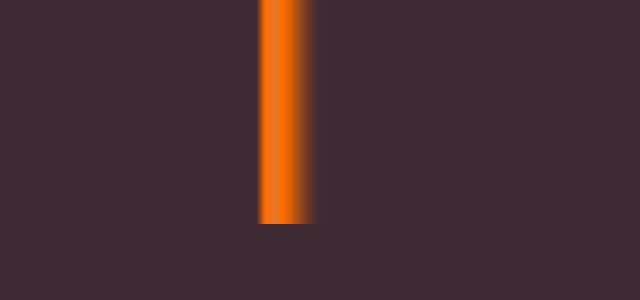
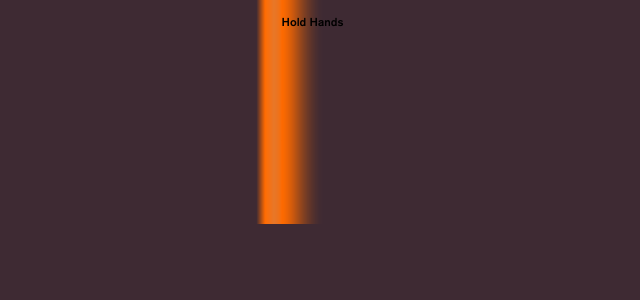
Before and after one commit to holdhandsresidenz/website2, a Vue app: page / in a window 1280 px wide. Shown: the top 300 px of the page, without its empty margins (0-640 px from the left). Built offline with nearby package versions, Linux system fonts and the light colour scheme.

Commit message:
box title

```diff
--- a/src/App.vue
+++ b/src/App.vue
@@ -44,6 +44,9 @@ export default {
 </script>
 
 <style>
+.inline{
+  display: inline;
+}
 .grey {
  background:  #b2b2b2
 }
@@ -55,6 +58,7 @@ html,body {
   font-family: Akzi;
   line-height: 200%;
   font-size: 0.9vw;
+
 }
 *::-webkit-scrollbar {
   width: 11px;
@@ -77,5 +81,14 @@ html,body {
   font-family: 'Narr';
   src: url("assets/fonts/Arial-Narrow.woff") format("woff");
 }
-
+@media all and (min-width: 1920px) {
+  html,body {
+    font-size: 14px;
+  }
+}
+@media all and (max-width: 1000px) {
+  html,body {
+    font-size: 11px;
+  }
+}
 </style>
--- a/src/components/TextBox.vue
+++ b/src/components/TextBox.vue
@@ -3,28 +3,48 @@
       @mouseenter="mouseenter"
       @mouseleave="mouseleave"
       v-bind:id="this.id"
-      class="container transitionTime minValues"
-      v-bind:style="position">
-    <div class="leftBorder transitionTime " v-bind:style="{height: height}"></div>
+      class="container transitionTime minMaxValues"
+      v-bind:style="this.containerStyle"
+
+  >
 
     <div
-         v-bind:id="this.id + 'content'"
+        v-bind:id="this.id + '-borderL'"
+        class="leftBorder transitionTime minMaxValues"
+        v-bind:style="{
+          height: height,
+          minHeight: minHeightPx+ 'px',
+          }"></div>
+    <p class="inline title">{{title}}</p>
+    <div
+         v-bind:id="this.id + '-content'"
          v-bind:style="{
            height: height,
+           minHeight: minHeightPx + 'px',
+           maxWidth: maxWidthPx + 'px',
            width: !this.open ? '0' : widthOpen,
-           overflowY: !this.open ? 'hidden' : 'auto'
+           overflowY: !this.open ? 'hidden' : 'auto',
+          left: this.screenW * (widthOpen / 100) > maxWidthPx ? this.offsetLeftAtMaxWidth + 'px' : '-3.3vw'
+
          }"
          class="content transitionTime grey "
     >
-      <slot ></slot>
+
+      <slot></slot>
+
+
     </div>
 
-    <div class="rightBorder transitionTime "
+    <div
+        v-bind:id="this.id + '-borderR'"
+        class="rightBorder transitionTime minMaxValues"
          v-bind:style="{
       height: height,
       position: 'relative',
+      minHeight: minHeightPx + 'px',
     }"
     ></div>
+
   </div>
 </template>
 
@@ -32,10 +52,13 @@
 export default {
   name: "TextBox",
   props: {
+    title: String,
     id: String,
-    position: Object,
+    containerStyle: Object,
     height: String,
     widthOpen: String,
+    maxWidthPx: Number,
+    minHeightPx: Number,
     currentPositionVw: Number,
     openAtVw: Number,
     closeAtVw: Number
@@ -46,6 +69,15 @@ export default {
   computed: {
     open() {
       return !(this.currentPositionVw <= this.openAtVw || this.currentPositionVw >= this.closeAtVw);
+    },
+    screenW() {
+      return screen.width
+    },
+    screenH() {
+      return screen.height
+    },
+    offsetLeftAtMaxWidth() {
+      return this.maxWidthPx * 0.61
     }
   },
   methods: {
@@ -63,10 +95,15 @@ export default {
 </script>
 
 <style scoped>
-.minValues {
-  min-height: 250px;
-  max-width: 800px;
+.minMaxValues {
+
 }
+.title {
+  position: absolute;
+  left: 2vw;
+  z-index: 101;
+}
+
 
 *::-webkit-scrollbar {
   width: 0.8vw;
@@ -85,7 +122,6 @@ export default {
   overflow-y: auto;
   overflow-x: hidden;
   position: relative;
-  left: -3.3vw;
   padding-left: 1.3vw;
 }
 
--- a/src/sections/InfoSection.vue
+++ b/src/sections/InfoSection.vue
@@ -5,17 +5,20 @@
         @suspend-scroll="$emit('suspend-scroll')"
         @continue-scroll="$emit('continue-scroll')"
         id="Impressum"
-        v-bind:position="{position: 'absolute', top: 0, left: '20vw'}"
+        title="Hold Hands"
+        v-bind:container-style="{position: 'absolute', top: '0', left: '20vw'}"
         v-bind:height="'28vh'"
         v-bind:width-open="'35vw'"
+        v-bind:maxWidthPx="600"
+        v-bind:min-height-px="180"
         v-bind:open-at-vw="4"
         v-bind:close-at-vw="20"
         v-bind:currentPositionVw="this.currentPositionVw"
     >
-        <p>
-        Hold Hands hat erstmalig im April 2016 in den Räumen des Kulturvereins Pracht e.V. Leipzig stattgefunden und wurde durch die Künstlerin Lissy Willberg initiiert. Es war eine Veranstaltung, die queere und weibliche* Positionen in Performance-, Poetry-, Video- und Installationskunst zusammenbrachte und ausstellte. Vier Studierende der Hochschule für Grafik und Buchkunst, sowie internationale Künstler:innen haben sich mit Beiträgen am Programm beteiligt. Die Idee von Hold Hands als Plattform für den Austausch und die Präsentation dieser Positionen sollte im Frühjahr 2020 fortgesetzt werden; eine öffentliche Veranstaltung konnte jedoch aufgrund der globalen Pandemie nicht stattfinden. Infolgedessen entstand der Gedanke das Projekt im Jahr 2021 um ein Online-Residenzprogramm zu erweitern.
+        <p >
+         Hold Hands hat erstmalig im April 2016 in den Räumen des Kulturvereins Pracht e.V. Leipzig stattgefunden und wurde durch die Künstlerin Lissy Willberg initiiert. Es war eine Veranstaltung, die queere und weibliche* Positionen in Performance-, Poetry-, Video- und Installationskunst zusammenbrachte und ausstellte. Vier Studierende der Hochschule für Grafik und Buchkunst, sowie internationale Künstler:innen haben sich mit Beiträgen am Programm beteiligt. Die Idee von Hold Hands als Plattform für den Austausch und die Präsentation dieser Positionen sollte im Frühjahr 2020 fortgesetzt werden; eine öffentliche Veranstaltung konnte jedoch aufgrund der globalen Pandemie nicht stattfinden. Infolgedessen entstand der Gedanke das Projekt im Jahr 2021 um ein Online-Residenzprogramm zu erweitern.
 
-      </p>
+      <p>
         <p>
           Viele Künstler:innen sehen sich aktuell vor der Herausforderung digitale Räume zu bespielen. Die Initiator:innen von Hold Hands Residenz sehen ein Defizit in der theoretischen und praktischen Beschäftigung mit dieser Thematik und möchten durch das Residenzprogramm einen digitalen Experimentierraum schaffen, der einen kollektiven Diskurs anregt und die Hinterfragung konventioneller Methodik fördert.
 
```
